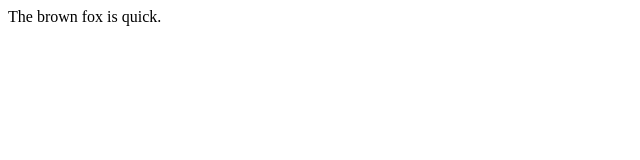
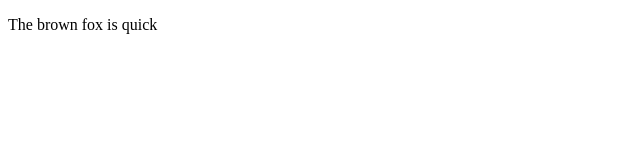
Before and after one commit to hdcoulson/Typing-Test, a plain HTML site: page issue1/index.html in a window 1280 px wide. Shown: the whole page, without its empty margins (0-640 px from the left). Drawn offline with Linux system fonts and the light colour scheme.

Commit message:
Updated code to use javaScript file to produce the sentence.

```diff
--- a/issue1/index.html
+++ b/issue1/index.html
@@ -5,7 +5,7 @@
     <title>Typing Test</title>
   </head>
   <body>
-    <div id="text">The brown fox is quick.</div>
+    <div id="text"></div>
     <script src ="main.js"></script>
   </body>
 </html>
--- a/issue1/main.js
+++ b/issue1/main.js
@@ -1 +1,6 @@
-var text = 'The brown fox is quick.'
+window.onload = function() {
+  var sentence = document.createElement("p");
+  var sentence_text = document.createTextNode("The brown fox is quick");
+  sentence.appendChild(sentence_text);
+  document.body.appendChild(sentence);
+  }
```
